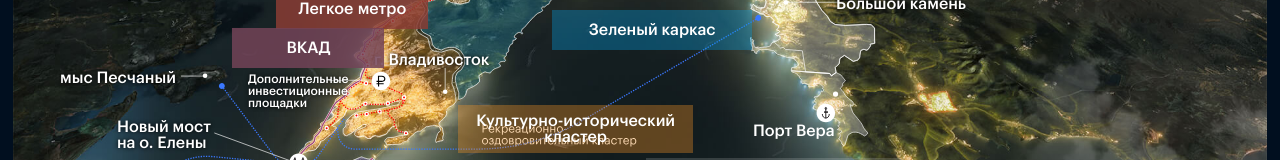
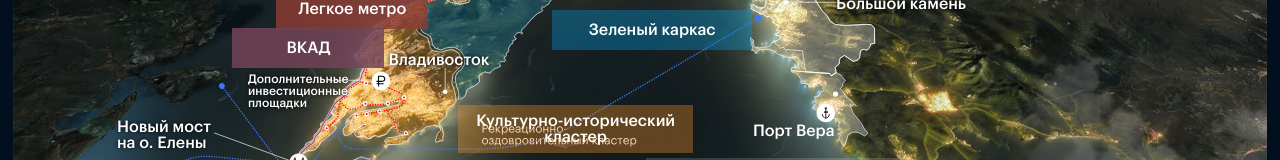
Before and after one commit to ChereponAlex/Vladivostok, a React (Create React App) app: page / in a window 1280 px wide. Shown: the part 301-461 px from the top of the page. Built offline with nearby package versions, Linux system fonts and the light colour scheme.

Commit message:
peschanyi text removed

```diff
--- a/src/pages/MainPage.jsx
+++ b/src/pages/MainPage.jsx
@@ -56,7 +56,7 @@ const MainPage = () => {
               Международный аэропорт <br /> Владивосток им. В.К. Арсеньева
             </div>
             <div className="text_city tor_nadeschdin">ТОР Надеждинская</div>
-            <div className="text_city sanding">мыс Песчаный</div>
+            {/*<div className="text_city sanding">мыс Песчаный</div>*/}
             <div className="text_city bridge_elena">
               Новый мост <br /> на о. Елены
             </div>
```
Also changed, not shown: src/images/background_mainpage.svg.
